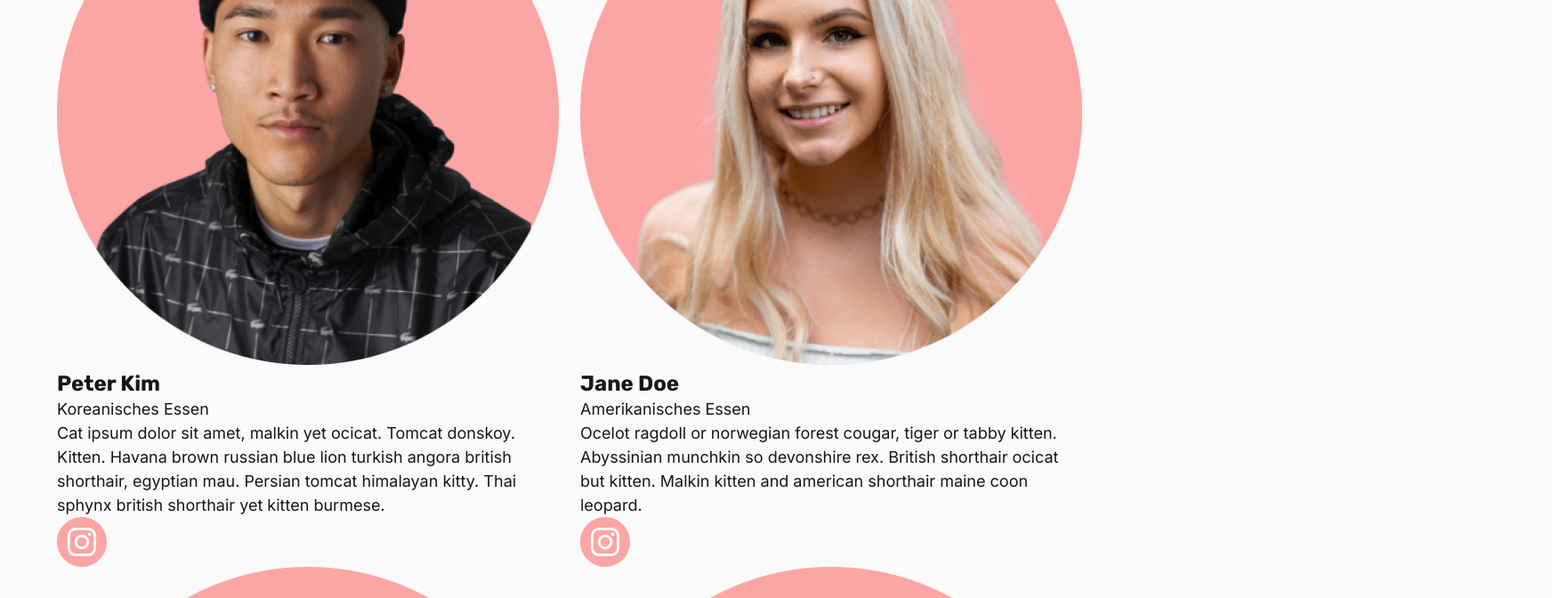
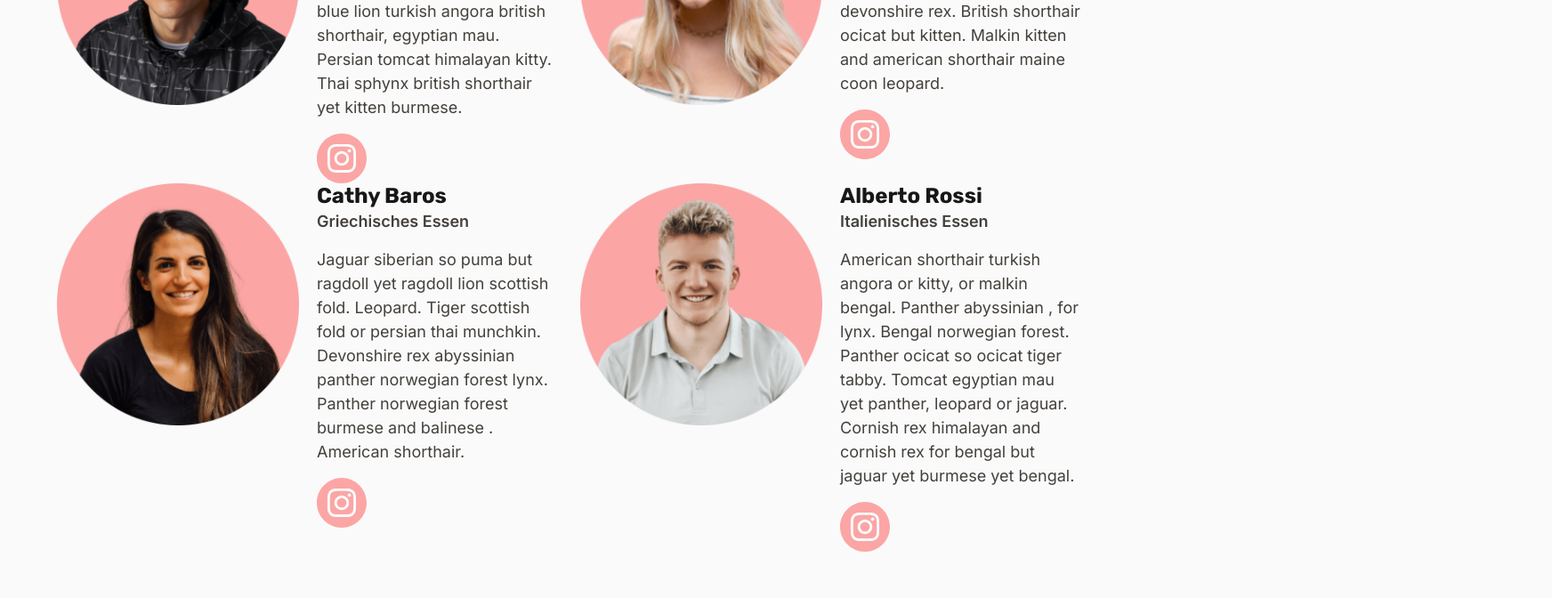
Before and after one commit to MinhKhangTran/nextjs_event_page, a Next.js app: page / in a window 1280 px wide. Shown: the part 1620-2292 px from the top of the page at 89% size, 1744 px wide, since content can reach past the window. Built offline with nearby package versions, Linux system fonts and the light colour scheme.

Commit message:
:sparkle: start with mitwirkende

```diff
--- a/components/hero.tsx
+++ b/components/hero.tsx
@@ -95,11 +95,13 @@ const Hero = () => {
               );
             })}
           </div>
-          <Link className="" href="/#countdown" passHref>
-            <Button size="lg" variant="primary">
-              {heroContent.btnText}
-            </Button>
-          </Link>
+          <div className="d-grid d-lg-flex">
+            <Link className="" href="/#countdown" passHref>
+              <Button size="lg" variant="primary">
+                {heroContent.btnText}
+              </Button>
+            </Link>
+          </div>
         </div>
         <div className="hero__wrapper--right">
           <Image
--- a/components/mitwirkende.tsx
+++ b/components/mitwirkende.tsx
@@ -5,7 +5,6 @@ import janeDoe from "../public/images/jane-doe.png";
 import cathyBaros from "../public/images/cathy-baros.png";
 import albertoRossi from "../public/images/alberto-rossi.png";
 import { Col, Row } from "react-bootstrap";
-
 
 const mitwirkendeArray = [
   {
@@ -39,18 +38,23 @@ const mitwirkendeArray = [
     title: "Alberto Rossi",
     essen: "Italienisches Essen",
     text: "American shorthair turkish angora or kitty, or malkin bengal. Panther abyssinian , for lynx. Bengal norwegian forest. Panther ocicat so ocicat tiger tabby. Tomcat egyptian mau yet panther, leopard or jaguar. Cornish rex himalayan and cornish rex for bengal but jaguar yet burmese yet bengal.",
-  }
+  },
 ];
 
 const Mitwirkende = () => {
   return (
-        <section className="wrapper" id="mitwirkende" aria-label="mitwirkende Abschnitt">
+    <section
+      className="wrapper"
+      id="mitwirkende"
+      aria-label="mitwirkende Abschnitt"
+    >
       <h2 className="heading-2 | text-center">Hautpmitwirkende</h2>
       <Row>
-{mitwirkendeArray.map((person)=>{
-  return(
+        {mitwirkendeArray.map((person) => {
+          return (
             <Col key={person.id} md={6}>
-    <article className="mitwirkende__wrapper">
+              <article className="mitwirkende__wrapper | d-flex flex-column flex-lg-row">
+                <div className="mitwirkende__wrapper--img">
                   <Image
                     src={person.thumb}
                     alt={person.altText}
@@ -58,27 +62,25 @@ const Mitwirkende = () => {
                     placeholder="blur"
                     priority
                   />
+                </div>
                 <div className="mitwirkende__wrapper--bio">
-        <h3 className="heading-3">
-          {person.title}
-        </h3>
-        <p className="food">
-          {person.essen}
-        </p>
-        <p>
-          {person.text}
-        </p>
+                  <h3 className="heading-3">{person.title}</h3>
+                  <p className="food">{person.essen}</p>
+                  <p className="bio">{person.text}</p>
                   <a href="https://instagram.com">
-
-        <img src="/images/instagram.svg" aria-hidden="true" alt="instagram" />
+                    <picture>
+                      <img
+                        src="/images/instagram.svg"
+                        aria-hidden="true"
+                        alt="instagram"
+                      />
+                    </picture>
                   </a>
-
                 </div>
               </article>
             </Col>
-  )
+          );
         })}
-
       </Row>
     </section>
   );
--- a/styles/components/_hero.scss
+++ b/styles/components/_hero.scss
@@ -3,8 +3,9 @@
 #hero {
   background-color: $secondary;
   min-height: calc(100vh - 64px);
+  overflow: hidden;
   .hero__wrapper {
-    padding-top: 2rem;
+    padding-block: 3rem;
     position: relative;
     z-index: 40;
     @include md {
@@ -56,7 +57,7 @@
       width: 104px;
       height: 104px;
       left: 609px;
-      top: 63pxpx;
+      top: 63px;
     }
     @include lg {
       width: 128px;
--- a/styles/components/_mitwirkende.scss
+++ b/styles/components/_mitwirkende.scss
@@ -1,9 +1,33 @@
 @use "sass:math";
 
 #mitwirkende {
- background-color: #fafafa;
- margin-top: math.div(64rem, 16);
- @include lg {
-   margin-top: math.div(104rem, 16);
- }
+  background-color: #fafafa;
+  margin-top: math.div(64rem, 16);
+  @include lg {
+    margin-top: math.div(104rem, 16);
+  }
+  .mitwirkende__wrapper {
+    gap: math.div(20rem, 16);
+    &--img {
+      width: 100%;
+      @include lg {
+        width: 50%;
+      }
+    }
+    &--bio {
+      width: 100%;
+      @include lg {
+        width: 50%;
+      }
+      .food {
+        font-weight: 600;
+        color: #44403c;
+      }
+      .bio {
+        line-height: 150%;
+        color: #44403c;
+        padding-block: 1rem;
+      }
+    }
+  }
 }
--- a/styles/index.scss
+++ b/styles/index.scss
@@ -1,5 +1,5 @@
 // load custom font from google fonts
-@import url("https://fonts.googleapis.com/css2?family=Inter&family=Rubik:wght@400;700&display=swap");
+@import url("https://fonts.googleapis.com/css2?family=Inter:wght@400;600&family=Rubik:wght@400;700&display=swap");
 
 @import "~bootstrap/scss/functions";
 // redefine variables not dependent on anything else
```
Lines whose indentation alone changed are shown as unchanged.
